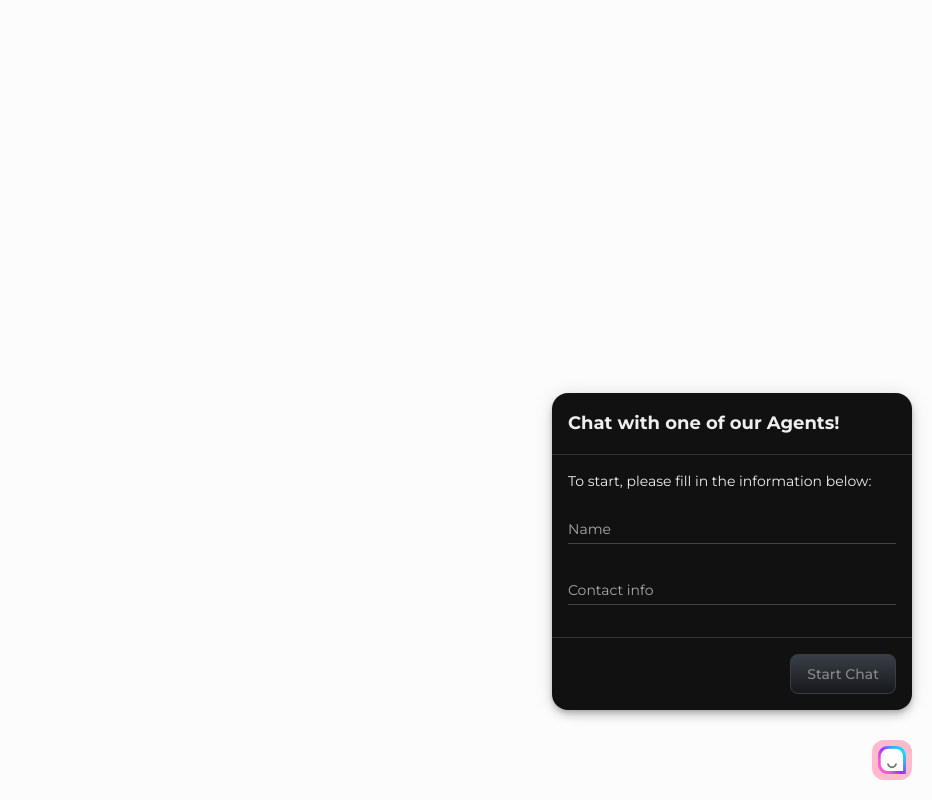
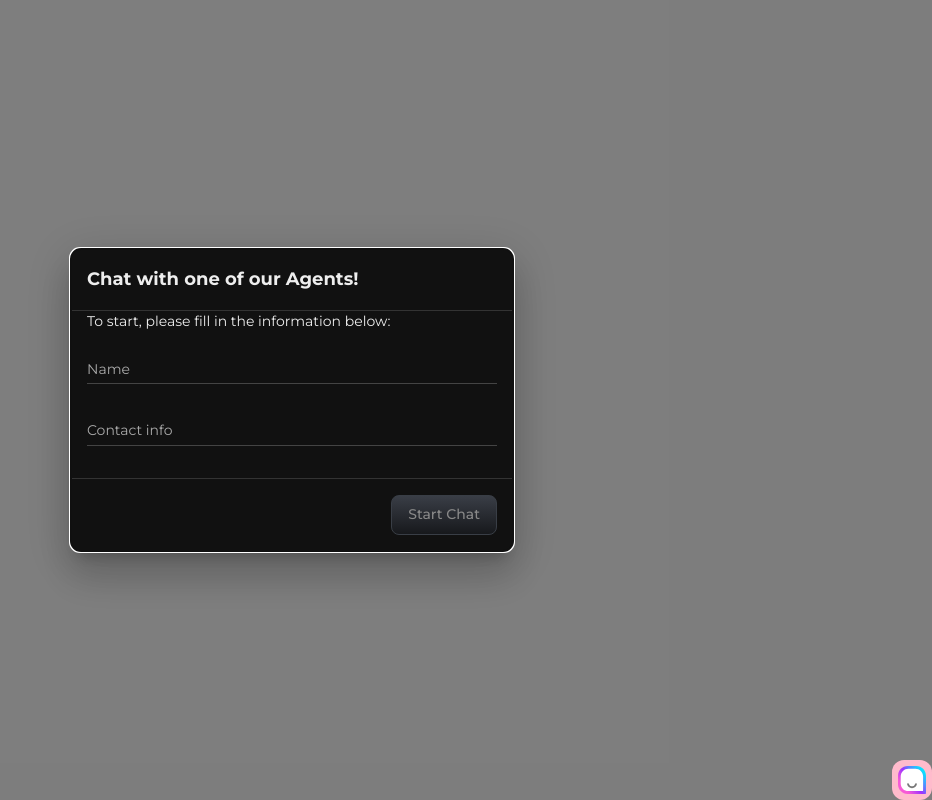
Before and after one commit to victorsgb/widget-test, a React (Vite) app: page / in a window 1280 px wide. Both pictures are taken after a click on the element 1240 px from the left and 760 px from the top of the page. Shown: the whole page, without its empty margins (348-1280 px from the left). Built offline with nearby package versions, Linux system fonts and the light colour scheme; no server answers.

Commit message:
refactor: displaying chat as a Dialog instead of a Paper

```diff
--- a/src/pages/ChatPanel.tsx
+++ b/src/pages/ChatPanel.tsx
@@ -1,5 +1,4 @@
 import { useEffect, useState } from 'react';
-
 import {
   Box,
   Typography,
@@ -7,18 +6,19 @@ import {
   Stack,
   Avatar,
   IconButton,
-  Paper,
   TextField,
-  Button
+  Button,
+  Dialog,
+  DialogContent,
+  DialogTitle,
+  DialogActions,
 } from '@mui/material';
 
 import {
   Person as PersonIcon,
-  SmartToy as BotIcon
+  SmartToy as BotIcon,
+  Send as SendIcon,
 } from '@mui/icons-material';
-
-import ClickAwayListener from '@mui/material/ClickAwayListener';
-import SendIcon from '@mui/icons-material/Send';
 
 import { useSocket } from '../context/SocketContext';
 import { formatDateTime } from '../utils/formatDateTime';
@@ -86,14 +86,13 @@ function ChatPanel() {
 
           return (
             <Box key={message.createdAt}>
-              { !isSystem && (
+              {!isSystem && (
                 <Box sx={{ display: 'flex', flexDirection: isUser ? 'row' : 'row-reverse', gap: 1 }}>
                   <Avatar>{isUser ? <PersonIcon /> : <BotIcon />}</Avatar>
                   <Box sx={{ display: 'flex', flexDirection: 'column' }}>
                     <Box sx={{ bgcolor: isUser ? '#fbc' : '#222', p: 1.5, borderRadius: 2 }}>
                       <Typography variant="body2" sx={{ color: isUser ? '#222' : '#fff' }}>{message.message}</Typography>
                     </Box>
-
                     <Box sx={{ display: 'flex', gap: 1 }}>
                       <Typography variant="caption" sx={{ color: '#aaa' }}>{message.name}</Typography>
                       <Typography variant="caption" sx={{ color: '#aaa' }}>{time}</Typography>
@@ -113,13 +112,13 @@ function ChatPanel() {
           </Box>
         )}
       </Stack>
-      <Paper sx={{ borderTop: 1, borderColor: '#333', p: 2, bgcolor: 'transparent' }}>
+      <Box sx={{ borderTop: 1, borderColor: '#333', p: 2 }}>
         {sending && (
           <LinearProgress
             sx={{
-              backgroundColor: '#e0e0e0', // cor da trilha (fundo)
+              backgroundColor: '#e0e0e0',
               '& .MuiLinearProgress-bar': {
-                backgroundColor: '#fbc', // cor da barra em movimento
+                backgroundColor: '#fbc',
               },
             }}
           />
@@ -145,37 +144,35 @@ function ChatPanel() {
               mb: 2,
               backgroundColor: 'transparent',
               '& .MuiInputBase-input': {
-              color: '#dddddd', // texto digitado
+                color: '#dddddd',
                 '::placeholder': {
-                color: '#999999', // placeholder (se houver)
+                  color: '#999999',
                   opacity: 1,
                 },
               },
               '& .MuiInputLabel-root': {
-              color: '#aaaaaa', // label quando não focado
+                color: '#aaaaaa',
               },
               '& .MuiInputLabel-root.Mui-focused': {
-              color: '#ffffff', // label quando focado
+                color: '#ffffff',
               },
               '& .MuiInput-underline:before': {
-              borderBottom: '1px solid #444444', // underline normal
+                borderBottom: '1px solid #444444',
               },
               '& .MuiInput-underline:hover:before': {
-              borderBottom: '1px solid #888888', // underline no hover
+                borderBottom: '1px solid #888888',
               },
               '& .MuiInput-underline:after': {
-              borderBottom: '2px solid #fbc', // underline quando focado
+                borderBottom: '2px solid #fbc',
               },
               '& .Mui-disabled': {
-              color: '#777777', // texto quando desabilitado
+                color: '#777777',
               },
               '& .MuiInput-underline.Mui-disabled:before': {
-              borderBottom: '1px dotted #555555', // underline quando desabilitado
+                borderBottom: '1px dotted #555555',
               },
             }}
           />
-
-
           <IconButton
             onClick={() => handleSendMessage(newMessage)}
             disabled={!newMessage.trim() || sending}
@@ -194,7 +191,7 @@ function ChatPanel() {
             <SendIcon />
           </IconButton>
         </Box>
-      </Paper>
+      </Box>
     </Box>
   );
 
@@ -204,8 +201,8 @@ function ChatPanel() {
         onClick={() => setChatOpen(true)}
         sx={{
           position: 'fixed',
-          bottom: 20,
-          right: 20,
+          bottom: 0,
+          right: 0,
           zIndex: 9999,
           width: 40,
           height: 40,
@@ -221,35 +218,28 @@ function ChatPanel() {
         <TawkeeLogo />
       </Box>
 
-      {chatOpen && (
-        <ClickAwayListener onClickAway={() => setChatOpen(false)}>
-          <Box
-            sx={{
-              position: 'fixed',
-              bottom: 90,
-              right: 20,
-              zIndex: 1300,
-              display: 'block'
-            }}
-          >
-            <Paper
-              elevation={6}
-              sx={{
-                width: 360,
+      <Dialog
+        open={chatOpen}
+        onClose={() => setChatOpen(false)}
+        fullWidth
+        maxWidth="xs"
+        PaperProps={{
+          sx: {
+            backgroundColor: '#111',
+            color: '#eee',
+            borderRadius: 2,
+            overflow: 'hidden',
             maxHeight: '80vh',
             display: 'flex',
             flexDirection: 'column',
-                borderRadius: 2,
-                overflow: 'hidden',
-                backgroundColor: '#111',
-                color: '#eee',
+          },
         }}
       >
-              <Box sx={{ p: 2, borderBottom: 1, borderColor: '#333' }}>
+        <DialogTitle sx={{ p: 2, borderBottom: 1, borderColor: '#333' }}>
           <Typography variant="h6">Chat with one of our Agents!</Typography>
-              </Box>
+        </DialogTitle>
 
-              <Box sx={{ p: 2, flexGrow: 1, overflowY: 'hidden' }}>
+        <DialogContent sx={{ p: 2, flexGrow: 1, overflowY: 'auto' }}>
           {!submitted ? (
             <>
               <Typography variant="body2" sx={{ mb: 1 }}>
@@ -339,9 +329,9 @@ function ChatPanel() {
           ) : (
             chatBox
           )}
-              </Box>
+        </DialogContent>
 
-              <Box sx={{ p: 2, borderTop: 1, borderColor: '#333', display: 'flex', justifyContent: 'flex-end' }}>
+        <DialogActions sx={{ p: 2, borderTop: 1, borderColor: '#333', justifyContent: 'flex-end' }}>
           {!submitted ? (
             <Button
               variant="contained"
@@ -372,11 +362,8 @@ function ChatPanel() {
               Close
             </Button>
           )}
-              </Box>
-            </Paper>
-          </Box>
-        </ClickAwayListener>
-      )}
+        </DialogActions>
+      </Dialog>
     </>
   );
 }
```
Lines whose indentation alone changed are shown as unchanged.
